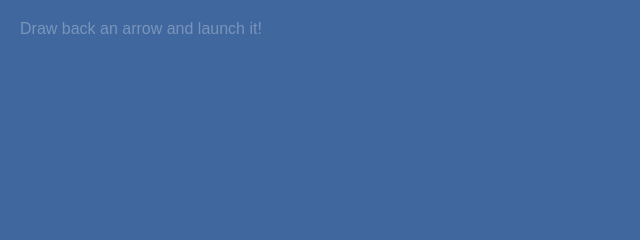
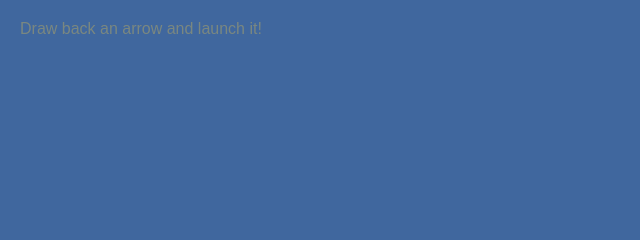
Before and after one commit to SumitKadam451/Bow-Master, a plain HTML site: page index.html in a window 1280 px wide. Shown: the top 240 px of the page, 0-640 px from the left. Drawn offline with nearby package versions, Linux system fonts and the light colour scheme.

Commit message:
Update style.css

```diff
--- a/style.css
+++ b/style.css
@@ -10,7 +10,7 @@ svg {
   left: 0;
 }
 span {
-  color: white;
+  color: #ffd23f;
   font-family: sans-serif;
   opacity: 0.3;
 }
```
